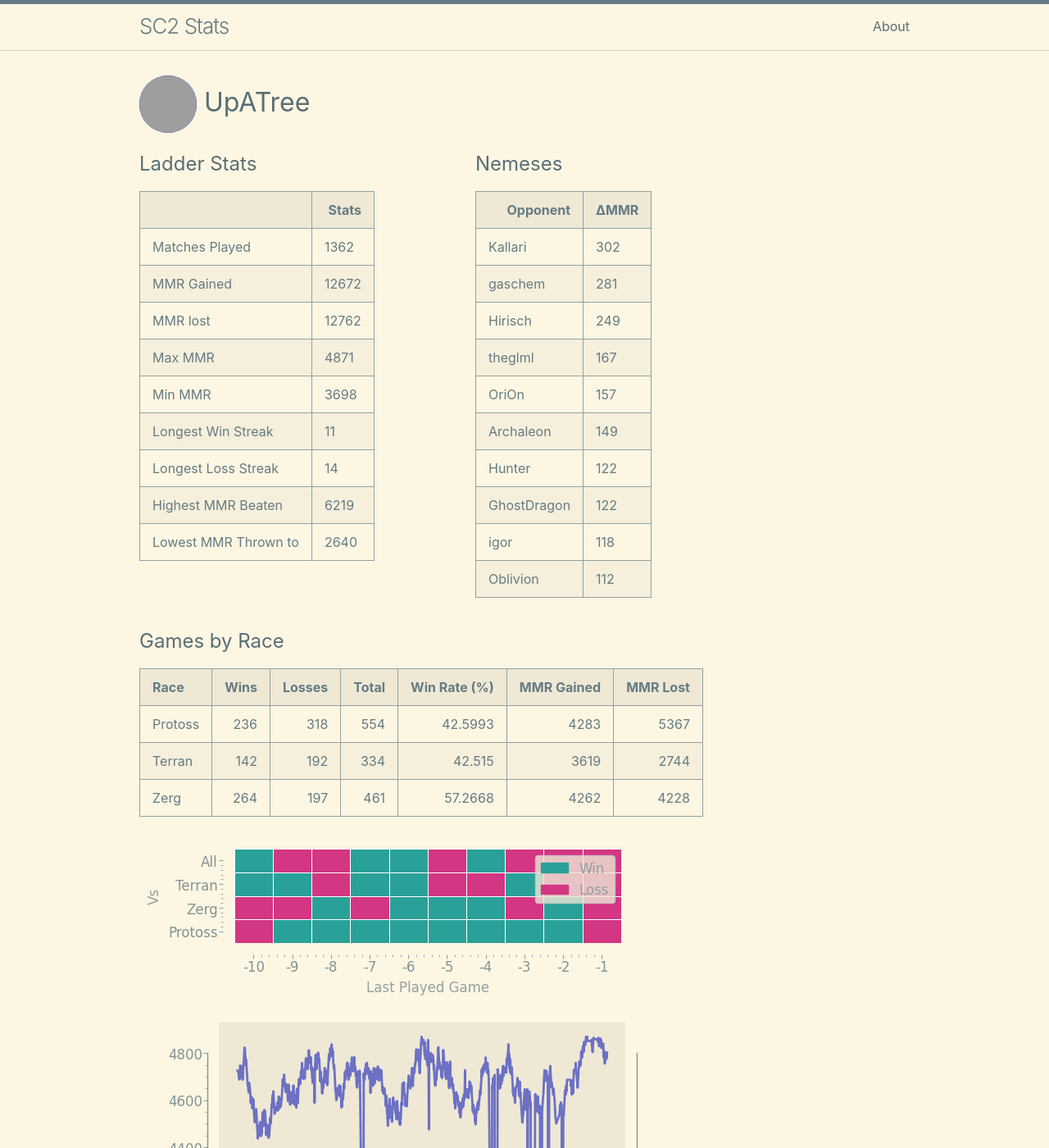
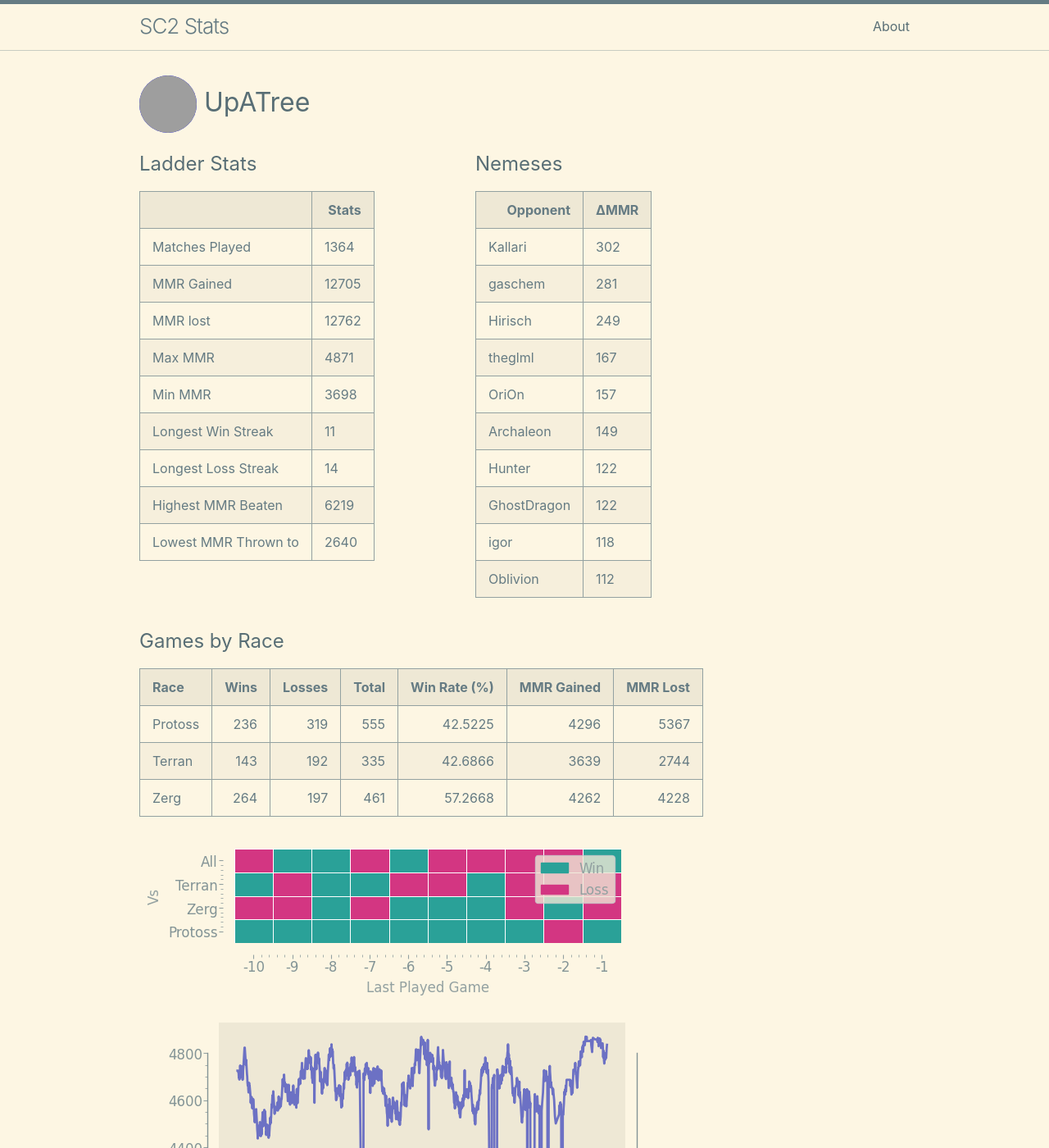
Before and after one commit to kylermurphy/UpATree, a Jekyll site: the page built from docs/index.md, in a window 1280 px wide and 1400 px high. Shown: the whole window at 82% size. Built offline with Jekyll 4.4.1, drawn with Linux system fonts in a browser that asks for light colours; grey boxes are pictures that could not be loaded.

Commit message:
running on push

```diff
--- a/docs/index.md
+++ b/docs/index.md
@@ -18,11 +18,11 @@ layout: home
   <tbody>
     <tr>
       <td>Matches Played</td>
-      <td>1362</td>
+      <td>1364</td>
     </tr>
     <tr>
       <td>MMR Gained</td>
-      <td>12672</td>
+      <td>12705</td>
     </tr>
     <tr>
       <td>MMR lost</td>
@@ -114,8 +114,8 @@ layout: home
 
 | Race    |   Wins |   Losses |   Total |   Win Rate (%) |   MMR Gained |   MMR Lost |
 |:--------|-------:|---------:|--------:|---------------:|-------------:|-----------:|
-| Protoss |    236 |      318 |     554 |        42.5993 |         4283 |       5367 |
-| Terran  |    142 |      192 |     334 |        42.515  |         3619 |       2744 |
+| Protoss |    236 |      319 |     555 |        42.5225 |         4296 |       5367 |
+| Terran  |    143 |      192 |     335 |        42.6866 |         3639 |       2744 |
 | Zerg    |    264 |      197 |     461 |        57.2668 |         4262 |       4228 |
 
 ![Games by Race](./assets/gm_hist.png)
--- a/log.txt
+++ b/log.txt
@@ -567,3 +567,4 @@ Writing a log file 2025-03-20 16:53:12.
 Writing a log file 2025-03-20 17:20:41.
 Writing a log file 2025-03-20 17:48:01.
 Writing a log file 2025-03-20 18:32:03.
+Writing a log file 2025-03-20 18:50:13.
```
Also changed, not shown: docs/assets/MMR.png, docs/assets/daily.png, docs/assets/gm_hist.png, docs/assets/r_wrt.png, 1 other file.
